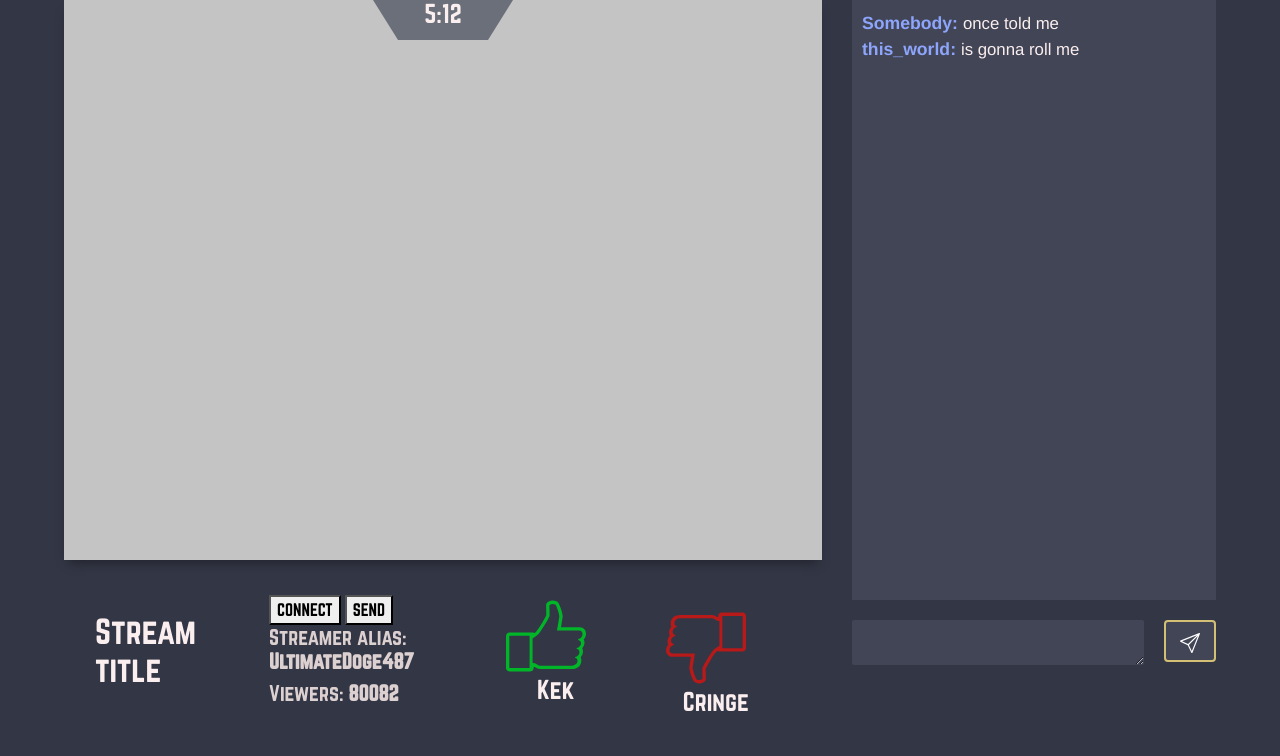
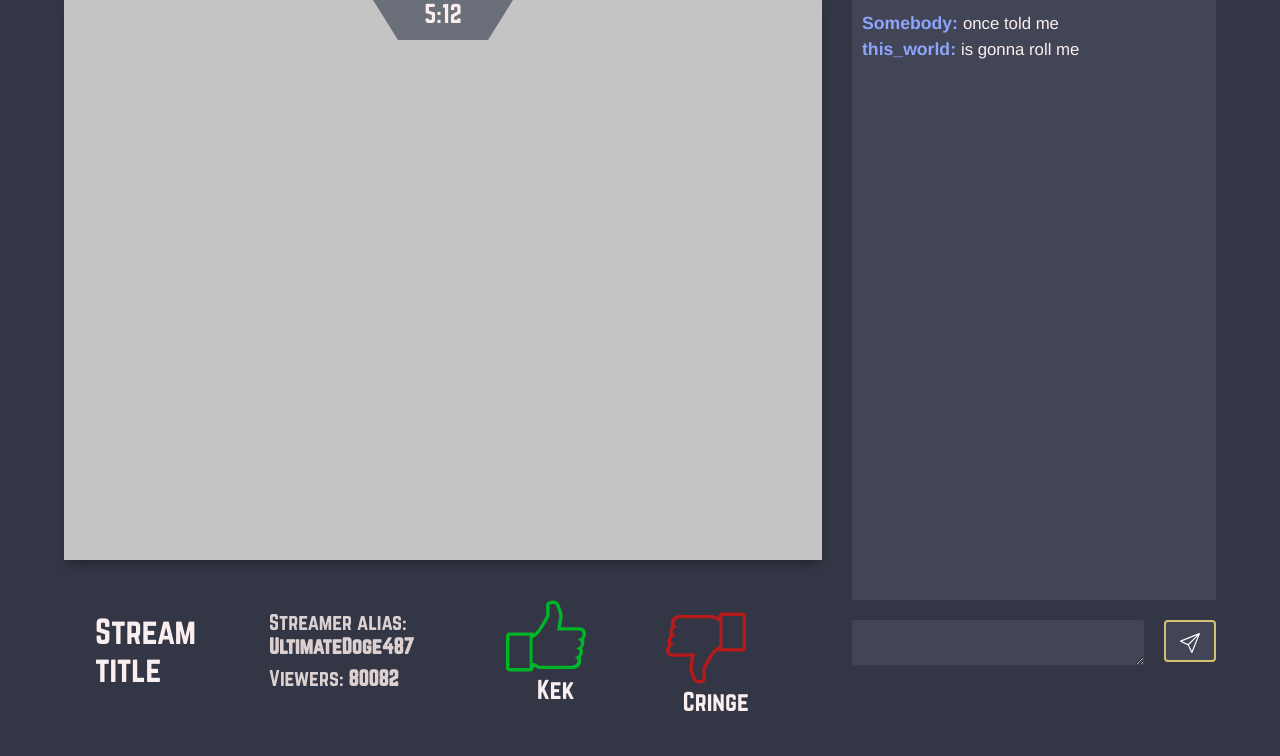
Before and after one commit to Gr0up10/Minute-of-fame, a Django app: page / in a window 1280 px wide. Shown: the part 104-860 px from the top of the page. Run offline with Django 3.2, Linux system fonts and the light colour scheme; some libraries are stand-ins or nearby versions.

Commit message:
Removed useless buttons

```diff
--- a/app/templates/pages/stream.html
+++ b/app/templates/pages/stream.html
@@ -19,8 +19,6 @@
                     </button>
                     <div class="collapse navbar-collapse" id="navbarCollapse">
                         <div id="stream-info-container" class="bd-highlight w-50">
-                            <button onclick="var cs = new WebSocket('ws://localhost:8001/ws/')">CONNECT</button>
-                            <button onclick="cs.send(123)">SEND</button>
                             <h5 class="secondary-text">Streamer alias: <b>UltimateDoge487</b></h5>
                             <h5 class="secondary-text">Viewers: <b>80082</b></h5>
                         </div>
```
